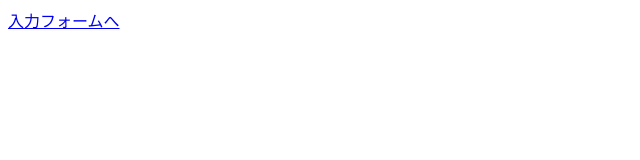
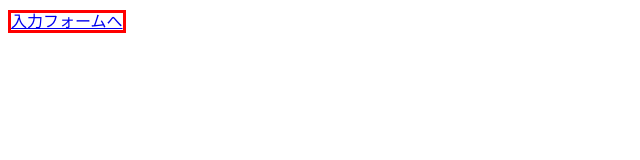
Before and after one commit to khhhhk/conflict-test, a plain HTML site: page index.html in a window 1280 px wide. Shown: the whole page, without its empty margins (0-640 px from the left). Drawn offline with Linux system fonts and the light colour scheme.

Commit message:
index.htmlとform.htmlに追記

```diff
--- a/index.html
+++ b/index.html
@@ -6,5 +6,5 @@
  </head>
 
  <body>
-	 <a href="form.html">入力フォームへ</a>
+	 <a href="form.html" style="border: solid red 3px;">入力フォームへ</a>
  </body>
```
Also changed, not shown: form.html (+9 -0 lines).
